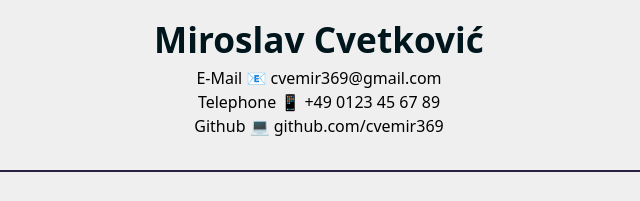
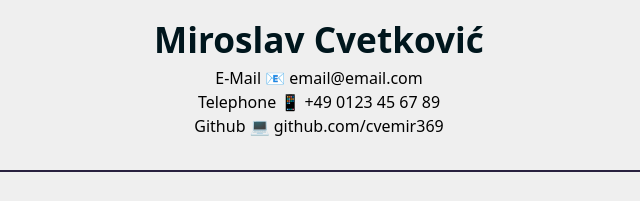
Before and after one commit to cvemir369/wd58-resume, a plain HTML site: page index.html in a window 1280 px wide. Shown: the part 351-552 px from the top of the page, 321-961 px from the left. Drawn offline with Linux system fonts and the light colour scheme.

Commit message:
email changes

```diff
--- a/index.html
+++ b/index.html
@@ -19,7 +19,7 @@
         <ul>
           <li>
             E-Mail &#128231;
-            <a href="mailto:cvemir369@gmail.com">cvemir369@gmail.com</a>
+            <a href="mailto:email@email.com">email@email.com</a>
           </li>
           <li>
             Telephone &#128241; <a href="tel:+49123456789">+49 0123 45 67 89</a>
```
